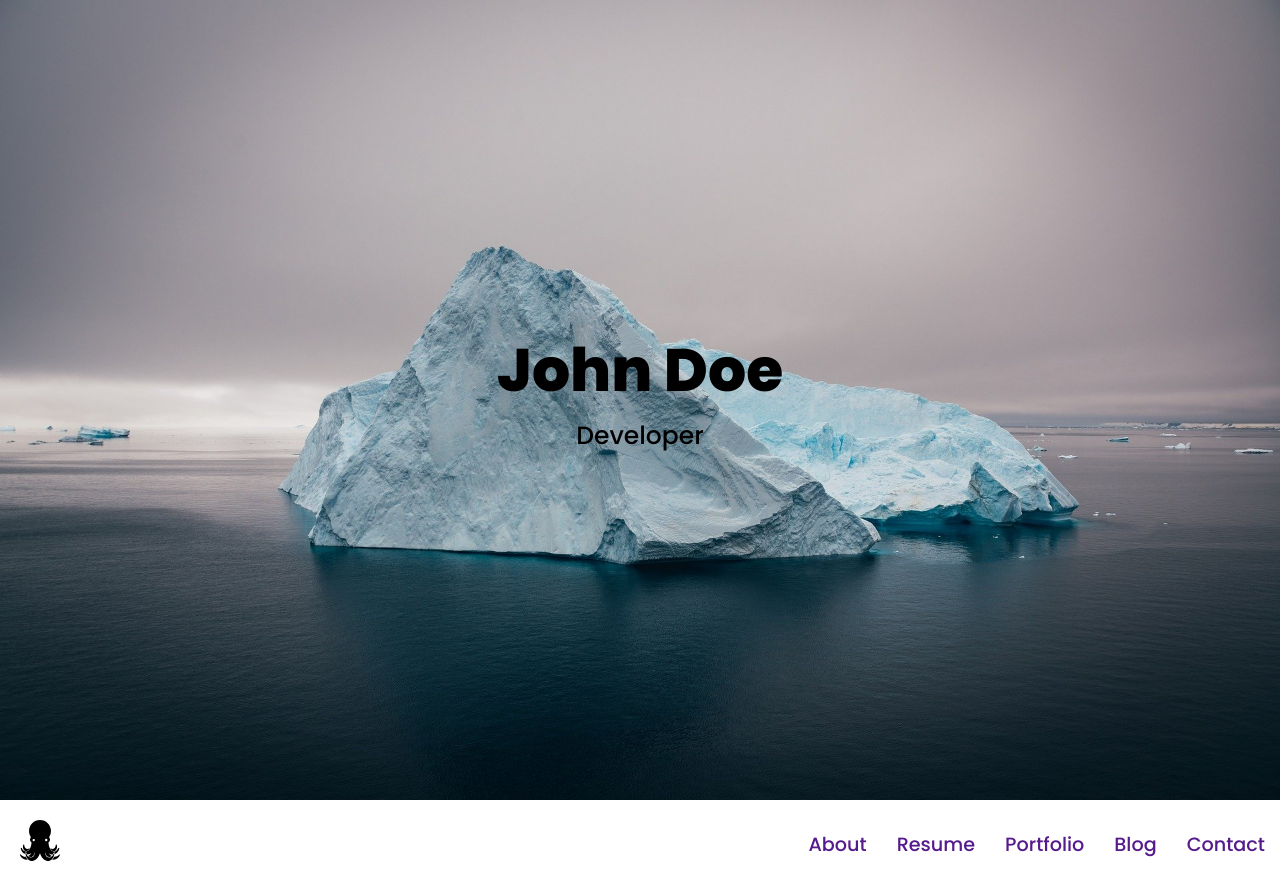
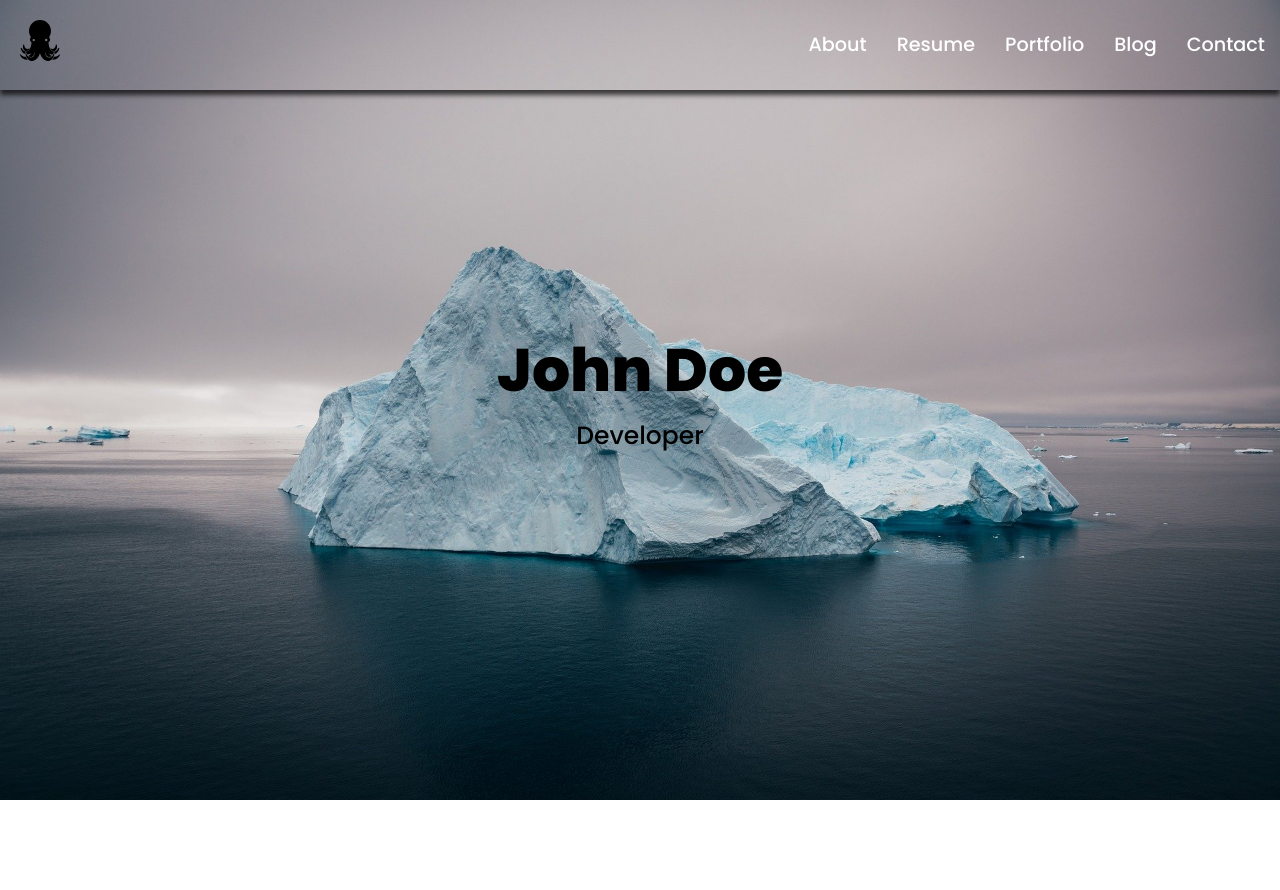
Before and after one commit to or-yam/portfolio-mockup, a plain HTML site: page index.html in a window 1280 px wide. After the commit the page ends 800 px from the top, so only its background shows below. Drawn offline with Linux system fonts and the light colour scheme.

Commit message:
small nav-bar fixes to mach master branch

```diff
--- a/index.html
+++ b/index.html
@@ -3,31 +3,35 @@
   <head>
     <meta charset="UTF-8" />
     <meta name="viewport" content="width=device-width, initial-scale=1.0" />
-    <link href="https://fonts.googleapis.com/css2?family=Poppins:wght@400;500;800;900&display=swap" rel="stylesheet">
+    <link
+      href="https://fonts.googleapis.com/css2?family=Poppins:wght@400;500;800;900&display=swap"
+      rel="stylesheet"
+    />
     <link rel="stylesheet" href="style.css" />
     <title>Document</title>
   </head>
   <body>
+    <nav class="navbar">
+      <div class="icon">
+        <img
+          alt="icon"
+          src="./assets/logo/vector/isolated-monochrome-black.svg"
+        />
+      </div>
+      <li><a href="">About</a></li>
+      <li><a href="">Resume</a></li>
+      <li><a href="">Portfolio</a></li>
+      <li><a href="">Blog</a></li>
+      <li><a href="">Contact</a></li>
+    </nav>
     <section class="main-container">
-      <div class="image-cover">
-      </div>
+      <div class="image-cover"></div>
       <div class="content">
         <h1>John Doe</h1>
         <h3>Developer</h3>
       </div>
     </section>
-      <nav class="navbar">
-        <div class="icon">
-          <img alt="icon" src='./assets/logo/vector/isolated-monochrome-black.svg' />
-        </div>
-          <li><a href="">About</a></li>
-          <li><a href="">Resume</a></li>
-          <li><a href="">Portfolio</a></li>
-          <li><a href="">Blog</a></li>
-          <li><a href="">Contact</a></li>
-      </nav>
 
-      </nav>
     <script src="/script.js"></script>
   </body>
 </html>
--- a/style.css
+++ b/style.css
@@ -1,4 +1,3 @@
-
 * {
   box-sizing: border-box;
   margin: 0;
@@ -50,11 +49,14 @@ h3 {
 }
 
 .navbar {
+  width: 100%;
+  position: absolute;
   display: flex;
   align-items: center;
   font-size: 1.2em;
   font-weight: 500;
   box-shadow: 0px 5px 5px rgba(0, 0, 0, 0.7);
+  z-index: 10;
 }
 
 li {
@@ -64,6 +66,7 @@ li {
 
 li > a {
   text-decoration: none;
+  color: #fff;
 }
 
 .icon {
```
